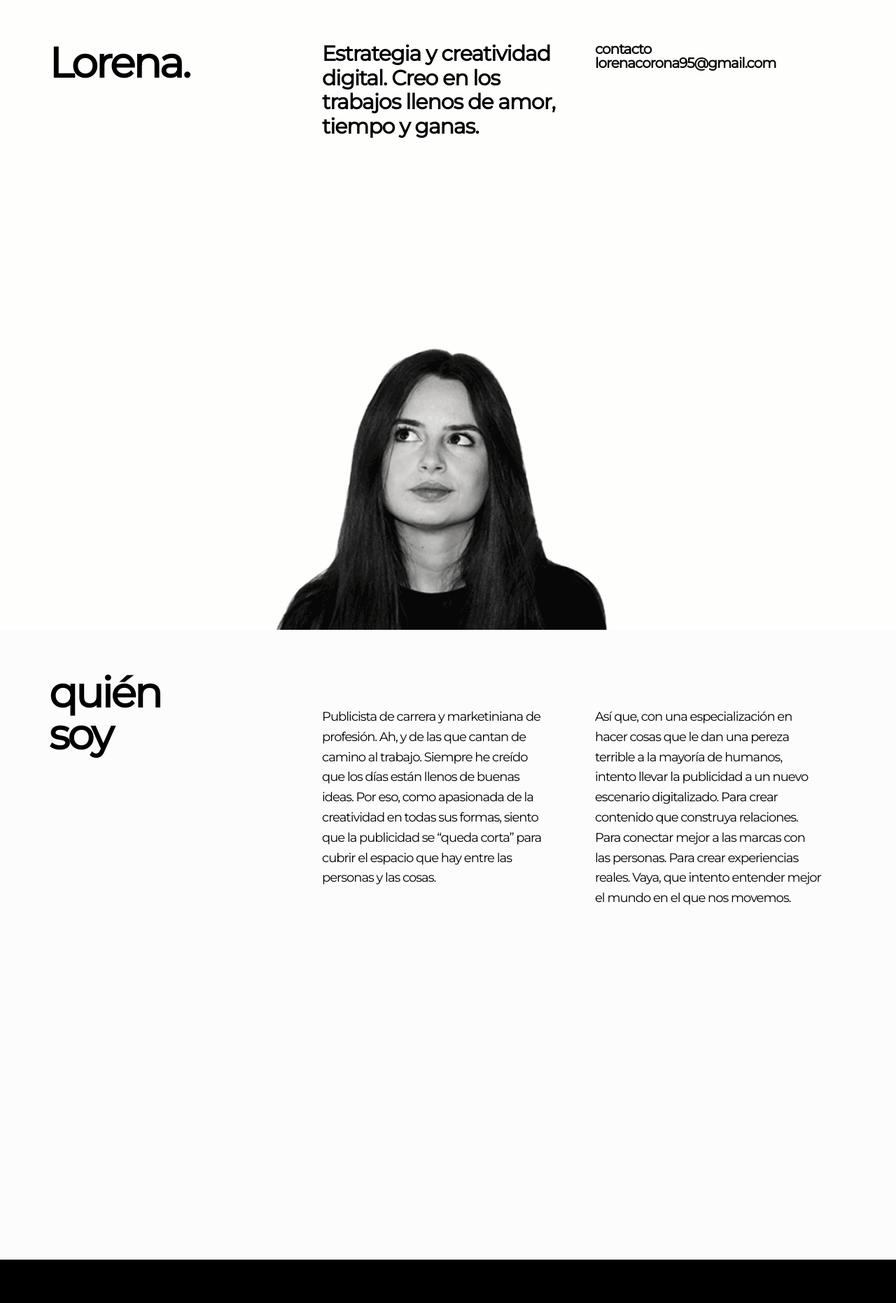
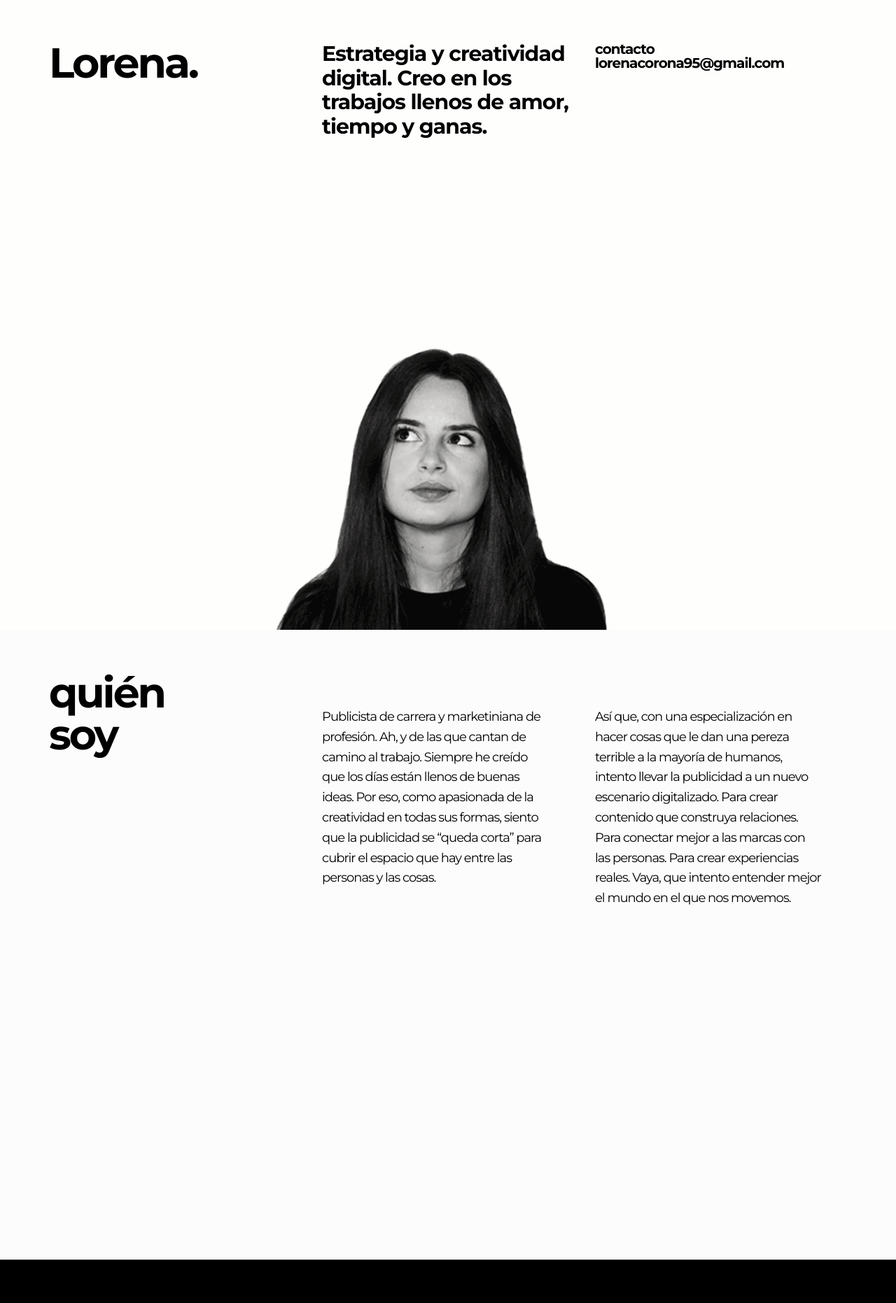
Before and after one commit to lorenacorona/lorenacorona.github.io, a Jekyll site: the page built from index.html, in a window 1280 px wide. Shown: the top 1862 px of the page at 70% size. Built offline with Jekyll 4.4.1, drawn with Linux system fonts in a browser that asks for light colours.

```diff
--- a/_includes/head.html
+++ b/_includes/head.html
@@ -9,7 +9,7 @@
   <link rel="stylesheet" href="{{ site.baseurl }}/assets/css/main.css" type="text/css">
   <link rel="canonical" href="{{ page.url | replace:'index.html','' | absolute_url }}"> {% feed_meta %}
 
-  <link href="https://fonts.googleapis.com/css?family=Montserrat" rel="stylesheet">
+  <link href="https://fonts.googleapis.com/css?family=Montserrat:400,700" rel="stylesheet">
 
   <meta property="og:locale" content="es_ES">
   <meta property="og:type" content="article">
```
